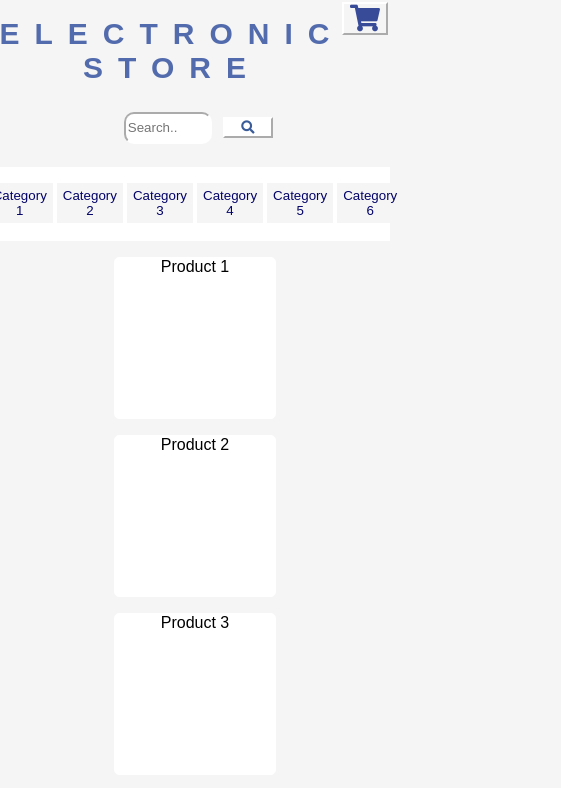
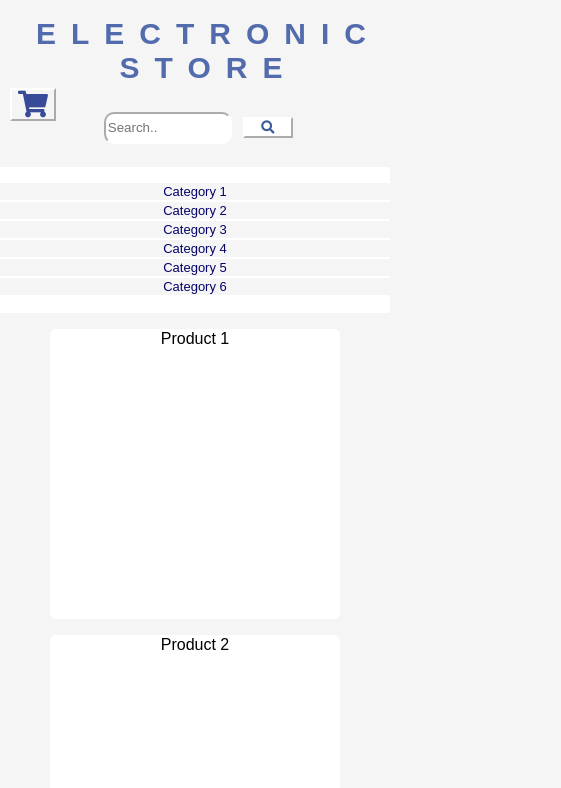
Before and after one commit to AnthonyBattista02/Electronics_Store, a website: page client/index.html in a window 390 px wide. Shown: the top 788 px of the page, 561 px wide, since content can reach past the window. Drawn offline with Linux system fonts and the light colour scheme; a web font is replaced by a local one.

Commit message:
responsive styling

```diff
--- a/client/style.css
+++ b/client/style.css
@@ -30,7 +30,9 @@ h1{
     font-family: 'Tilt Neon', sans-serif;
 
     /* font-family: 'Pixelify Sans', sans-serif; */
-    font-size: 3em;
+    font-size: 4em;
+    padding-left: 7%;
+    text-align: center;
     letter-spacing: 0.5em;
 
 
@@ -85,6 +87,7 @@ ul{
     width:max-content;
     display: flex;
     float: right;
+    margin: 8px;
 }
 #product-container{
     display: grid;
@@ -92,9 +95,6 @@ ul{
     margin-top: 1em;
     margin-bottom: 2em;
 }
-
-
-
 .product{
     border: 4px solid white;
     background-color: white;
@@ -104,7 +104,7 @@ ul{
     height: 180px;
     width: 180px;
     margin-top: 1em;
-    box-shadow: 1px 1px 3px black;
+    box-shadow: 1px 1px 4px lightslategray;
 }
 .cat{
     height: 40px;
@@ -115,10 +115,14 @@ ul{
     margin-block-start: auto;
     background-color: whitesmoke;
 }
-@media (min-width:1023px) {
-    h1{
-        font-size: 70px;
-        text-align: center;
+@media (min-width: 2000px) {
+    #product-container{
+        grid-template-columns: auto auto auto auto auto auto auto;
+    }
+}
+@media (max-width: 1999px) {
+    #product-container{
+        grid-template-columns: auto auto auto auto auto;
     }
 }
 @media (max-width: 1023px) {
@@ -134,9 +138,35 @@ ul{
 @media (max-width: 800px) {
 #product-container{ grid-template-columns: auto auto auto auto;}
 h1{
-    font-size: 60px;
+    font-size: 30px;
     margin-bottom: 20px;
     text-align: center;
+}
+input{
+    width: 15em;
+}
+#categories{
+    flex-direction: column;
+    align-items: center;
+}
+.cat{
+    font-size: 13px;
+    height: fit-content;
+    width: 100%;
+    margin: 0 auto;
+    margin-bottom: 2px;
+}
+#product-container{
+   grid-template-columns: auto auto auto;
+
+}
+.product{
+    width: 180px;
+}
+ul{
+    display: flex;
+    width: 100%;
+    flex-direction: column;
 }
 }
 @media (max-width: 540px) {
@@ -154,8 +184,8 @@ h1{
     @media (max-width: 414px) {
         #product-container{ grid-template-columns: auto;}
         .product{
-            height: 10em;
-            width: 10em;
+            height: 18em;
+            width: 18em;
             background-color: white;
             border: 1px solid white;
             box-shadow: none;
@@ -166,10 +196,33 @@ h1{
             text-align: center;
         }
         input{
-            width: 80px;
+            width: 120px;
         }
+        #cart{
+            position: absolute;
+            top: 6em;
+        }
+
+        #cart:focus{
+             -webkit-animation:test_XY 1s 1s ease both;
+
+
+        }
+        @-webkit-keyframes test_XY {
+            0%{ -webkit-transform:translateX(1em)}
+            100%{ -webkit-transform:translateX(22em)}
+            }
+
+
+
+
         footer{
-
+        font-size: 16px;
+        }
+        ul{
+            display: flex;
+            width: 100%;
+            flex-direction: column;
         }
 
         }
```
